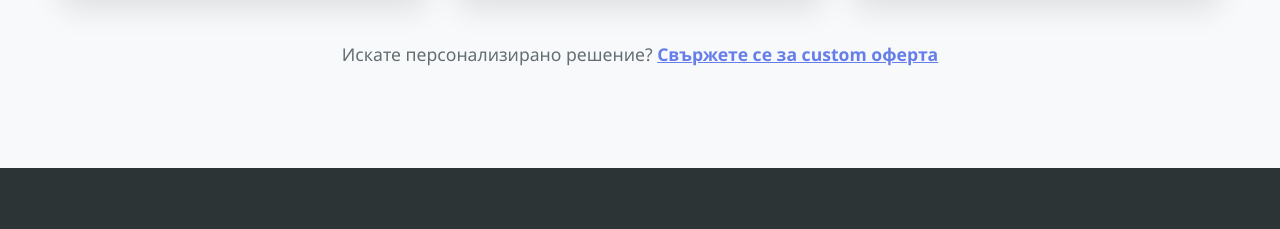
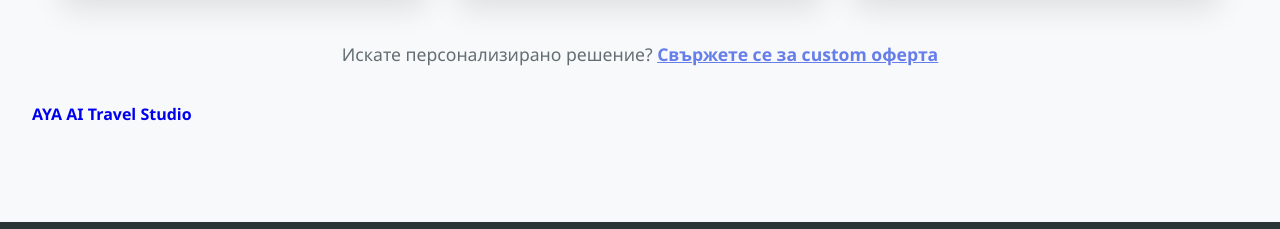
Before and after one commit to goceterziev-creator/aya-hub-new, a plain HTML site: page index.html in a window 1280 px wide. Shown: the part 4027-4256 px from the top of the page. Drawn offline with Linux system fonts and the light colour scheme.

Commit message:
Update index.html

```diff
--- a/index.html
+++ b/index.html
@@ -976,6 +976,9 @@
                 <p>Искате персонализирано решение? <a href="#contact" style="color: var(--primary); font-weight: 600;">Свържете се за custom оферта</a></p>
             </div>
         </div>
+        <a href="https://planify-pro-copy-a1246f0a.base44.app/" target="_blank" class="btn">
+  AYA AI Travel Studio
+</a>
     </section>
 
     <!-- Footer -->
```
